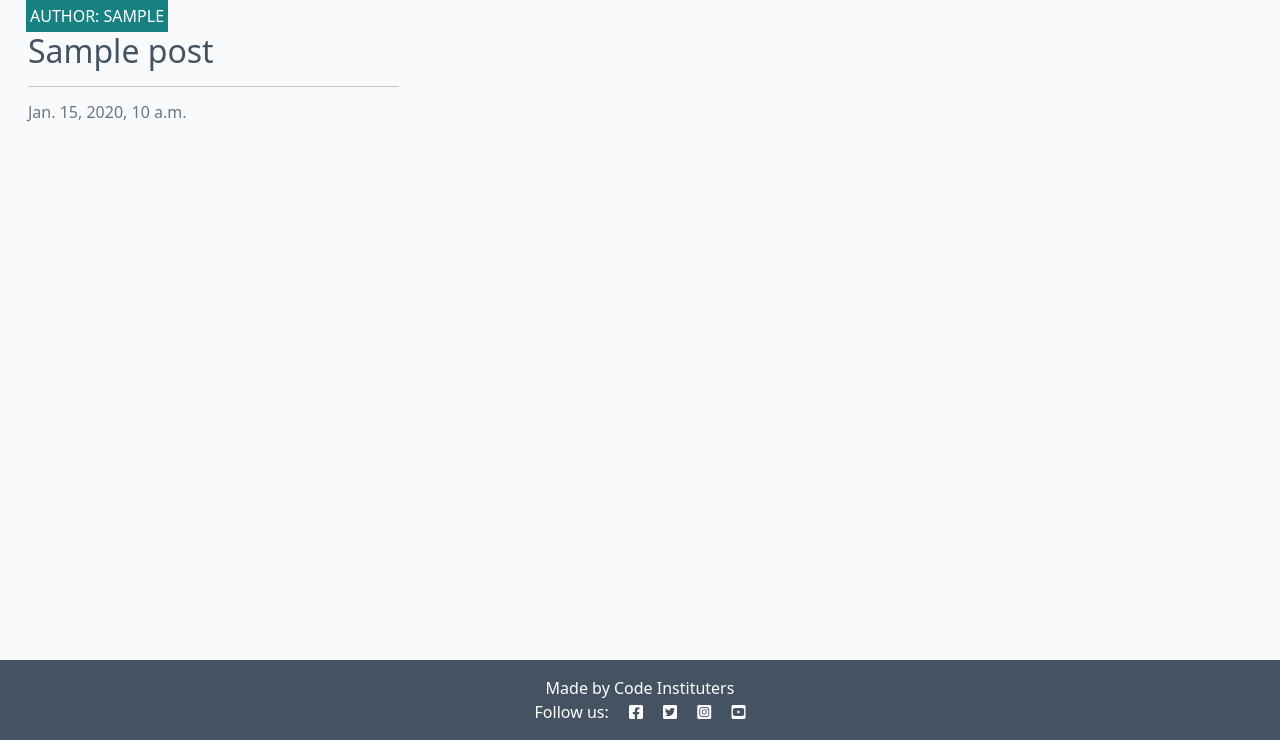
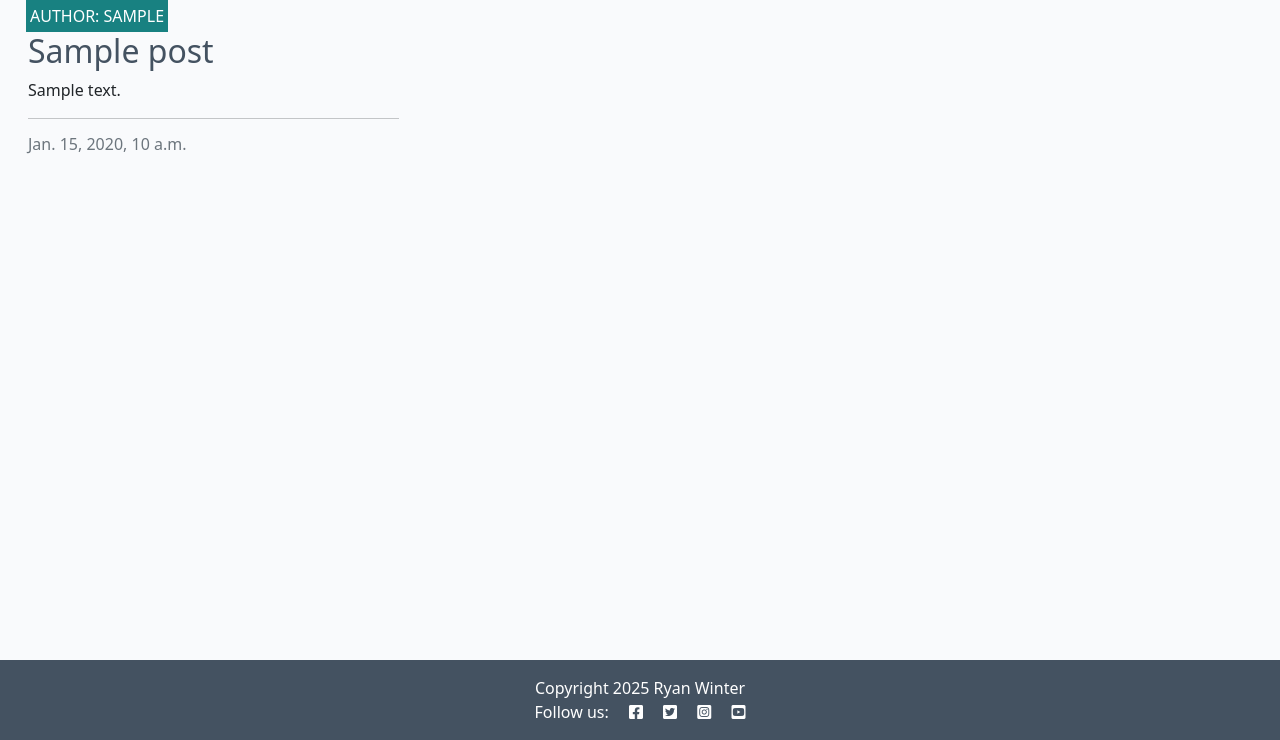
Before and after one commit to zZWinterZz/django-blog, a Django app: page / in a window 1280 px wide. Shown: the part 60-800 px from the top of the page. Run offline with Django 4.2, Linux system fonts and the light colour scheme; tables that the repository leaves empty hold one stand-in row (values such as "Sample post").

Commit message:
Add post excerpt to index template and update footer copyright block

```diff
--- a/blog/templates/blog/index.html
+++ b/blog/templates/blog/index.html
@@ -21,6 +21,8 @@
                             <a href="#" class="post-link">
                                 <h2 class="card-title">{{ post.title }}</h2>
                             </a>
+                            <p class="card-text">{{ post.excerpt }}
+                            </p>
 
                             <hr />
                             <p class="card-text text-muted h6">{{ post.created_on}}
@@ -50,3 +52,6 @@
 
 <!-- index.html content ends here -->
 {% endblock %}
+{% block copyright %}
+Copyright 2025 Ryan Winter
+{% endblock copyright %}
--- a/templates/base.html
+++ b/templates/base.html
@@ -40,7 +40,7 @@
                 <ul class="navbar-nav me-auto mb-2 mb-lg-0">
                     <li class="nav-item">
                         <a class="nav-link {% if request.path == home_url %}active{% endif %}" aria-current="page"
-                            href="#">Home</a>
+                            href="{% url 'home' %}">Home</a>
                     </li>
 
                 </ul>
@@ -61,7 +61,10 @@
 
     <!-- Footer -->
     <footer class="footer mt-auto py-3 dark-bg">
-        <p class="m-0 text-center text-white">Made by Code Instituters</p>
+        <p class="m-0 text-center text-white">
+            {% block copyright %}
+            Made by Code Institute
+            {% endblock copyright %}</p>
         <p class="m-0 text-center text-white">Follow us: <i class="fab fa-facebook-square ms-3"></i>
             <i class="fab fa-twitter-square ms-3"></i>
             <i class="fab fa-instagram-square ms-3"></i>
```
